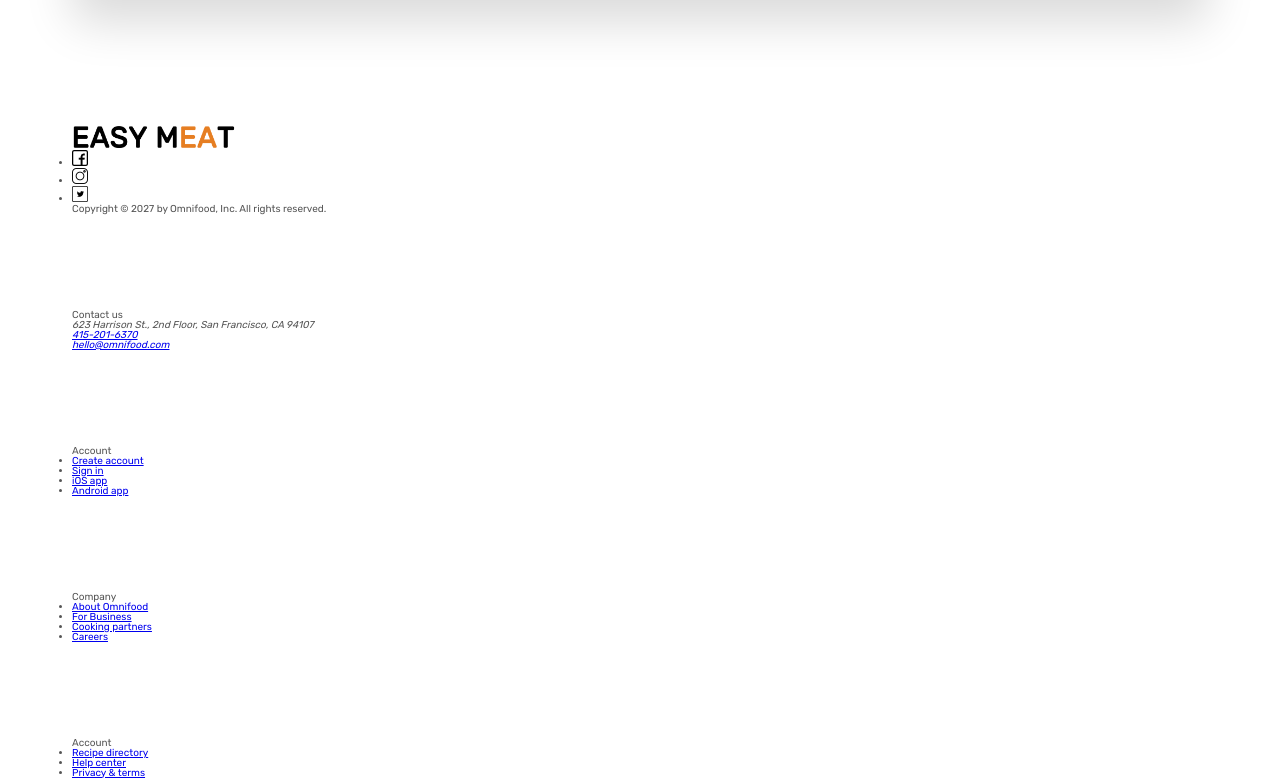
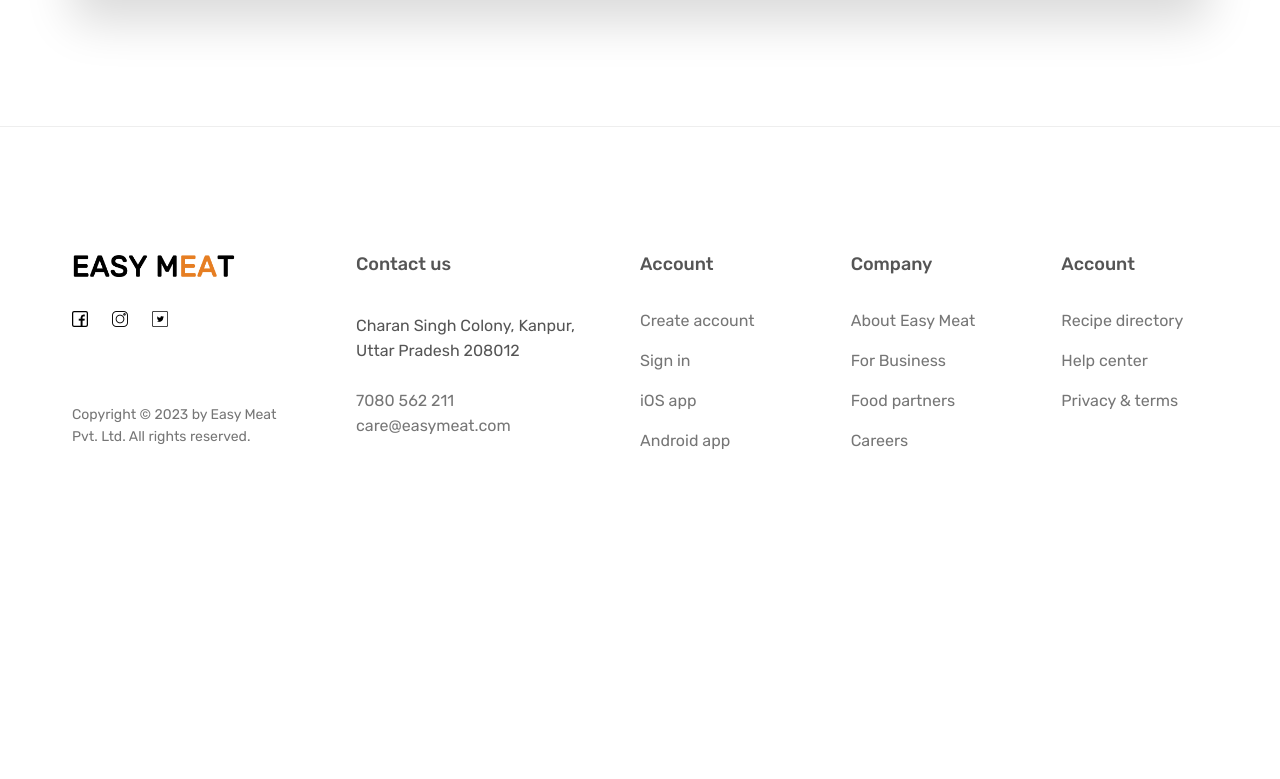
Before and after one commit to orpic/delicious-meal, a React (Create React App) app: page / in a window 1280 px wide. Shown: the part 6427-7206 px from the top of the page. After the commit the page ends 7004 px from the top, so only its background shows below. Built offline with nearby package versions, Linux system fonts and the light colour scheme.

Commit message:
footer complete

```diff
--- a/src/components/FooterSection/FooterSection.css
+++ b/src/components/FooterSection/FooterSection.css
@@ -0,0 +1,67 @@
+.footer {
+  padding: 12.8rem 0;
+  border-top: 1px solid #eee;
+}
+
+.grid--footer {
+  grid-template-columns: 1.5fr 1.5fr 1fr 1fr 1fr;
+}
+
+.logo-col {
+  display: flex;
+  flex-direction: column;
+}
+
+.footer-logo {
+  display: block;
+  margin-bottom: 3.2rem;
+}
+
+.social-links {
+  list-style: none;
+  display: flex;
+  gap: 2.4rem;
+}
+
+.copyright {
+  font-size: 1.4rem;
+  line-height: 1.6;
+  color: #767676;
+  margin-top: auto;
+}
+
+.footer-heading {
+  font-size: 1.8rem;
+  font-weight: 500;
+  margin-bottom: 4rem;
+}
+
+.contacts {
+  font-style: normal;
+  font-size: 1.6rem;
+  line-height: 1.6;
+}
+
+.address {
+  margin-bottom: 2.4rem;
+}
+
+.footer-nav {
+  list-style: none;
+  display: flex;
+  flex-direction: column;
+  gap: 2.4rem;
+}
+
+.footer-link:link,
+.footer-link:visited {
+  text-decoration: none;
+  font-size: 1.6rem;
+  color: #767676;
+  transition: all 0.3s;
+}
+
+.footer-link:hover,
+.footer-link:active {
+  color: #555;
+}
--- a/src/components/FooterSection/FooterSection.js
+++ b/src/components/FooterSection/FooterSection.js
@@ -22,7 +22,7 @@
     },
     {
       navFooterHeading: "Company",
-      links: ["About Omnifood", "For Business", "Cooking partners", "Careers"],
+      links: ["About Easy Meat", "For Business", "Food partners", "Careers"],
     },
     {
       navFooterHeading: "Account",
@@ -53,8 +53,8 @@
             </ul>
 
             <p className="copyright">
-              Copyright &copy; <span className="year">2027</span> by Omnifood,
-              Inc. All rights reserved.
+              Copyright &copy; <span className="year">2023</span> by Easy Meat
+              Pvt. Ltd. All rights reserved.
             </p>
           </div>
 
@@ -62,15 +62,15 @@
             <p className="footer-heading">Contact us</p>
             <address className="contacts">
               <p className="address">
-                623 Harrison St., 2nd Floor, San Francisco, CA 94107
+                Charan Singh Colony, Kanpur, Uttar Pradesh 208012
               </p>
               <p>
                 <a className="footer-link" href="tel:415-201-6370">
-                  415-201-6370
+                  7080 562 211
                 </a>
                 <br />
-                <a className="footer-link" href="mailto:hello@omnifood.com">
-                  hello@omnifood.com
+                <a className="footer-link" href="mailto:care@easymeat.com">
+                  care@easymeat.com
                 </a>
               </p>
             </address>
```
